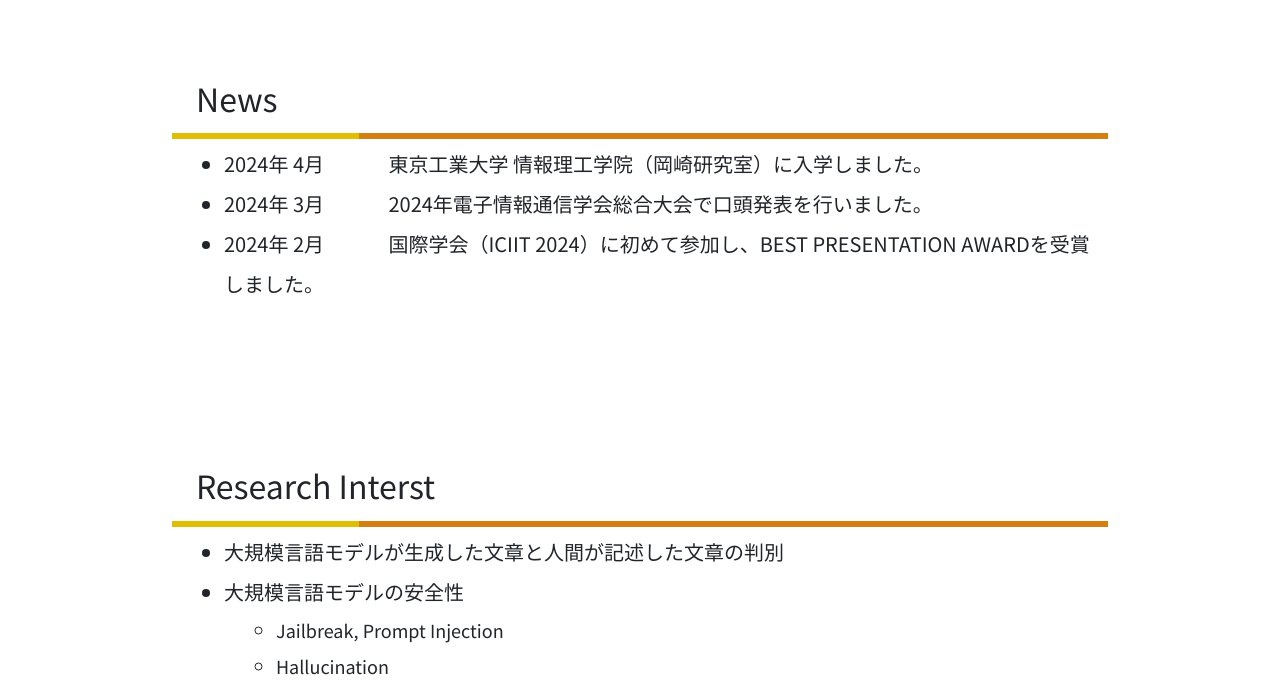
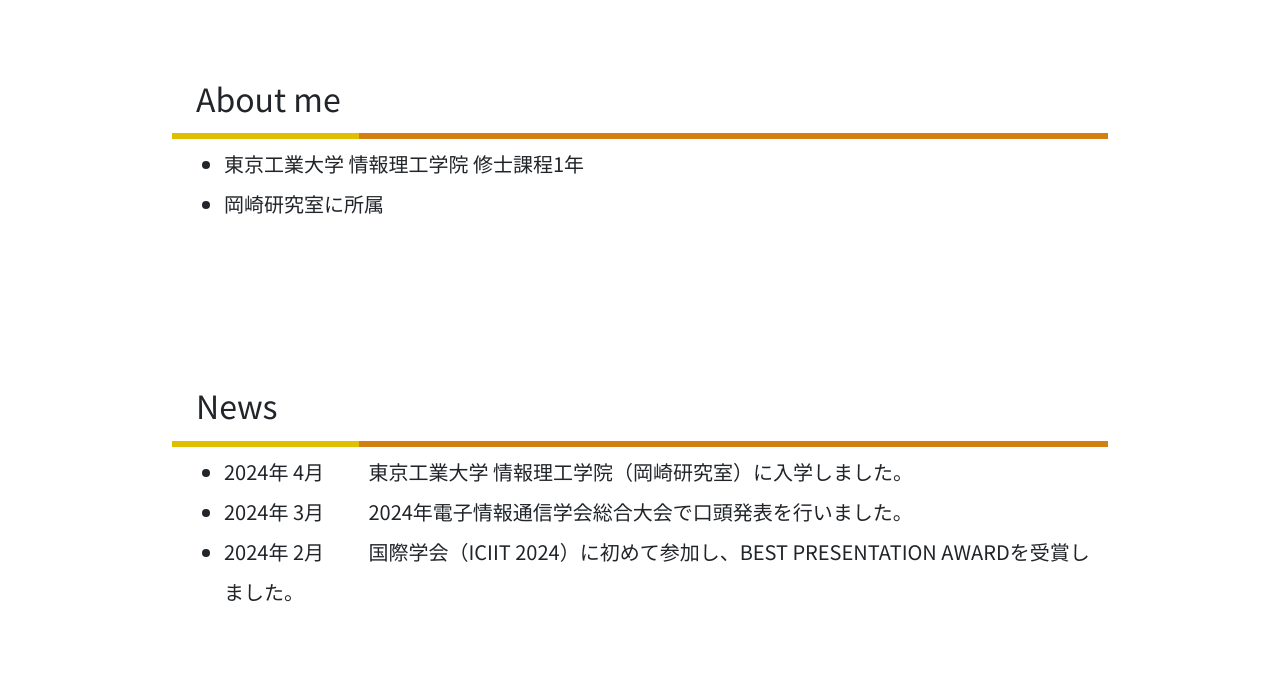
Before and after one commit to hinarishimada/portfolio, a plain HTML site: page index.html in a window 1280 px wide. Shown: the part 242-933 px from the top of the page. Drawn offline with nearby package versions, Linux system fonts and the light colour scheme.

Commit message:
change some item

```diff
--- a/index.html
+++ b/index.html
@@ -262,12 +262,20 @@
 
     <main role="main" class="container">
 
-      <section class="content" id="research">
+      <section class="content">
+        <h2 class="section-title">About me</h2>
+        <ul>
+          <li>東京工業大学 情報理工学院 修士課程1年</li>
+          <li>岡崎研究室に所属</li>
+        </ul>
+      </section>
+
+      <section class="content">
         <h2 class="section-title">News</h2>
         <ul>
-          <li>2024年 4月 &emsp;&emsp;&emsp;東京工業大学 情報理工学院（岡崎研究室）に入学しました。</li>
-          <li>2024年 3月 &emsp;&emsp;&emsp;2024年電子情報通信学会総合大会で口頭発表を行いました。</li>
-          <li>2024年 2月 &emsp;&emsp;&emsp;国際学会（ICIIT 2024）に初めて参加し、BEST PRESENTATION AWARDを受賞しました。</li>
+          <li>2024年 4月 &emsp;&emsp;東京工業大学 情報理工学院（岡崎研究室）に入学しました。</li>
+          <li>2024年 3月 &emsp;&emsp;2024年電子情報通信学会総合大会で口頭発表を行いました。</li>
+          <li>2024年 2月 &emsp;&emsp;国際学会（ICIIT 2024）に初めて参加し、BEST PRESENTATION AWARDを受賞しました。</li>
         </ul>
       </section>
 
```
